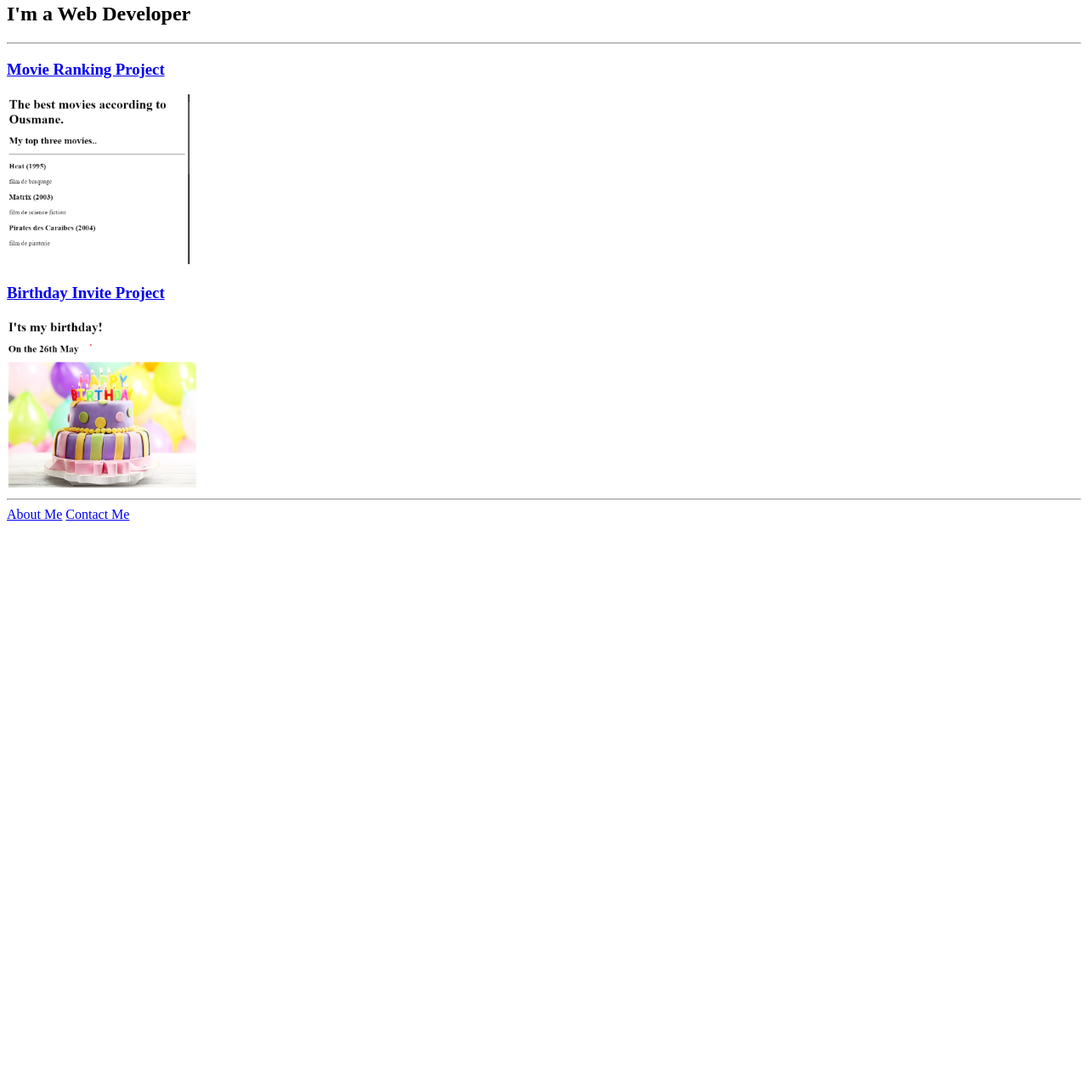
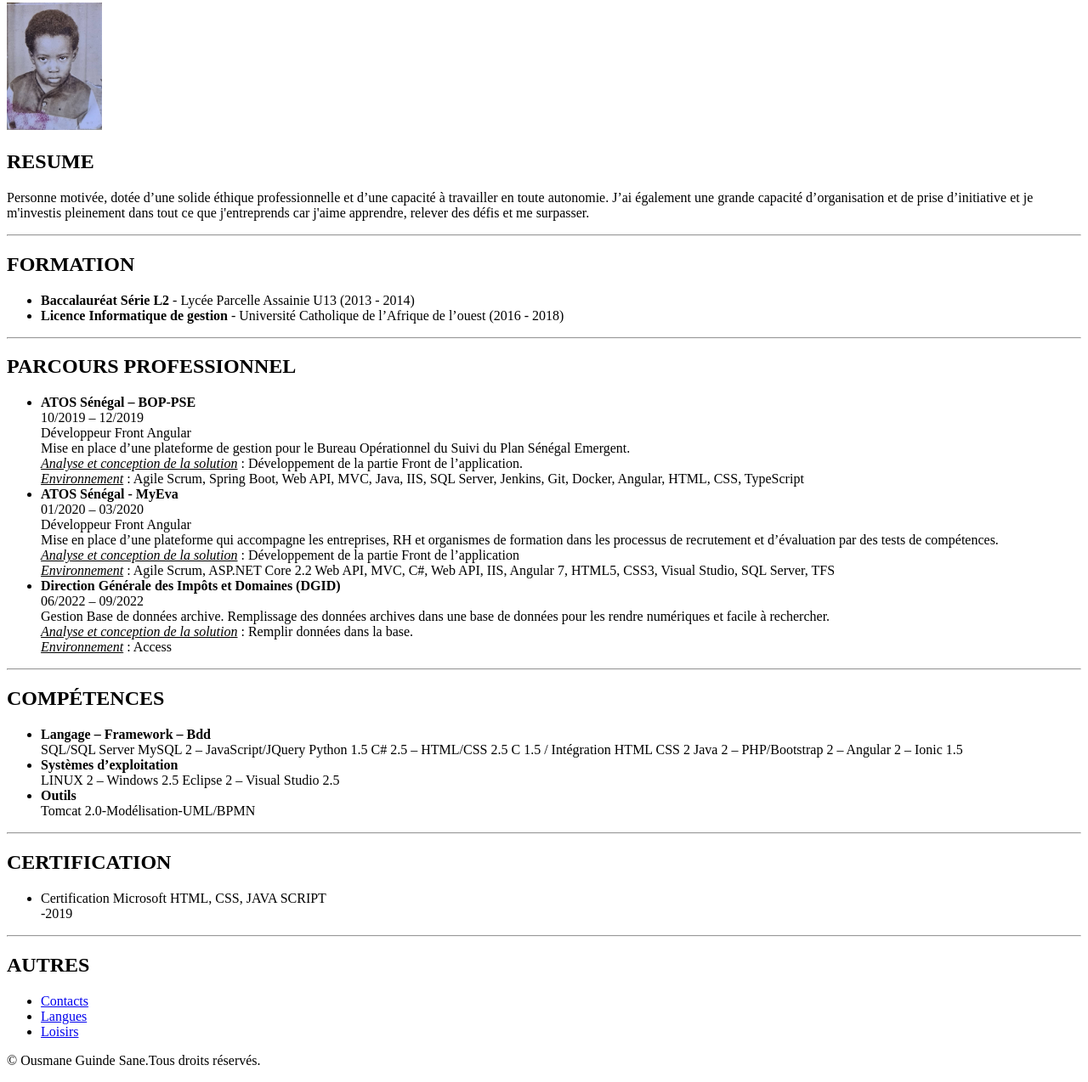
Before and after one commit to Dr-Ston/html-portofolio, a plain HTML site: page index.html in a window 1280 px wide. Shown: the part 77-1351 px from the top of the page at 85% size. Before the commit the page ends 800 px from the top, so only its background shows below. Drawn offline with Linux system fonts and the light colour scheme.

Commit message:
Add files via upload

```diff
--- a/index.html
+++ b/index.html
@@ -1,36 +1,97 @@
-<!-- TODO 1: Create the HTML Boilerplate -->
-
-<!-- TODO 2: Add Your previous projects' HTML into the public folder -->
-
-<!-- TODO 3: Take screenshots of your project previews and add the images to the images folder -->
-
-<!-- TODO 4: Add titles/subtitles etc. -->
-
-<!-- TODO 5: Add a link to the project pages -->
-
-<!-- TODO 6: Add images to show the project previews
-HINT for TODO 6: You can use the height attribute set to 200 to make the image smaller:
-https://developer.mozilla.org/en-US/docs/Web/HTML/Element/img#attr-height -->
-
-<!-- TODO 7: Add the Contact Me and About Me page links -->
 <!DOCTYPE html>
 <html lang="en">
 <head>
     <meta charset="UTF-8">
     <meta name="viewport" content="width=device-width, initial-scale=1.0">
-    <title>Portofolio_Project</title>
+    <title>My Resume</title>
 </head>
 <body>
-    <h1>Ousmane G Sane Portofolio</h1>
-    <h2>I'm a Web Developer</h2>
+    <p>
+        <h1>Ousmane Guinde Sane</h1>
+    </p>
+    <img src="./assets/images/Ogs.jpg" alt="Ogs" height="150">
+    <p>
+        <h2>RESUME</h2>
+        Personne motivée, dotée d’une solide éthique professionnelle et d’une   capacité à travailler en toute autonomie. J’ai également une grande capacité d’organisation et de prise d’initiative et je m'investis pleinement dans tout ce que j'entreprends car j'aime apprendre, relever des défis et me surpasser.
+    </p>
     <hr>
-    <h3><a href="./public/movie-ranking.html">Movie Ranking Project</a></h3>
-    <img src="./assets/images/movie ranking.png" alt="movie ranking" height="200">
-    <h3><a href="./public/birthday-invite.html">Birthday Invite Project</a></h3>
-    <img src="./assets/images/birthday_cake.png" alt="birthday_cake" height="200">
+    <p>
+        <h2>FORMATION</h2>
+        <ul>
+            <li><strong>Baccalauréat Série L2</strong> - Lycée Parcelle Assainie U13 (2013 - 2014) </li>
+            <li><strong>Licence Informatique de gestion</strong> - Université Catholique de l’Afrique de l’ouest (2016 - 2018) </li>
+        </ul>
+    </p>
     <hr>
-    <a href="./public/about.html">About Me</a>
-    <a href="./public/contact.html">Contact Me</a>
+    <p>
+        <h2>PARCOURS PROFESSIONNEL</h2>
+        <ul>
+            <li>
+                <strong>ATOS Sénégal – BOP-PSE</strong> <br>
+                10/2019 – 12/2019 <br>
+                Développeur Front Angular <br>
+                Mise en place d’une plateforme de gestion pour le Bureau Opérationnel du Suivi du Plan Sénégal Emergent. <br>
+                <em><u>Analyse et conception de la solution</u></em> : Développement de la partie Front de l’application. <br>
+                <em><u>Environnement</u></em> : Agile Scrum, Spring Boot, Web API, MVC, Java, IIS, SQL Server, Jenkins, Git, Docker, Angular, HTML, CSS, TypeScript
+            </li>
+            <li>
+                <strong>ATOS Sénégal - MyEva
+                </strong> <br>
+                01/2020 – 03/2020 <br>
+                Développeur Front Angular <br>
+                Mise en place d’une plateforme qui accompagne les entreprises, RH et organismes de formation dans les processus de recrutement et d’évaluation par des tests de compétences. <br>
+                <em><u>Analyse et conception de la solution</u></em> : Développement de la partie Front de l’application <br>
+                <em><u>Environnement</u></em> : Agile Scrum, ASP.NET Core 2.2 Web API, MVC, C#, Web API, IIS, Angular 7, HTML5, CSS3, Visual Studio, SQL Server, TFS
+            </li>
+            <li>
+                <strong>Direction Générale des Impôts et Domaines (DGID)</strong> <br>
+                06/2022 – 09/2022 <br>
+                Gestion Base de données archive. Remplissage des données archives dans une base de données pour les rendre numériques et facile à rechercher.<br>
+                <em><u>Analyse et conception de la solution</u></em> : Remplir données dans la base.<br>
+                <em><u>Environnement</u></em> : Access
+            </li>
+        </ul>
+    </p>
+    <hr>
+    <p>
+        <h2>COMPÉTENCES</h2>
+        <ul>
+            <li>
+                <strong>Langage – Framework – Bdd </strong><br>
+                SQL/SQL Server MySQL 2 – JavaScript/JQuery Python 1.5 C# 2.5 – HTML/CSS 2.5
+                C 1.5 / Intégration HTML CSS 2
+                Java 2 – PHP/Bootstrap 2 – Angular 2 – Ionic 1.5
+            </li>
+            <li>
+                <strong>Systèmes d’exploitation</strong><br>
+                LINUX 2 – Windows 2.5 Eclipse 2 – Visual Studio 2.5
+            </li>
+            <li>
+                <strong>Outils</strong><br>
+                Tomcat 2.0-Modélisation-UML/BPMN
+            </li>
+        </ul>
+    </p>
+    <hr>
+    <p>
+        <h2>CERTIFICATION</h2>
+        <ul>
+            <li>Certification Microsoft HTML, CSS, JAVA SCRIPT <br>
+                -2019
+            </li>
+        </ul>
+    </p>
+    <hr>
+    <p>
+        <h2>AUTRES</h2>
+        <ul>
+            <li><a href="./public/Contact.html">Contacts</a></li>
+            <li><a href="./public/Langues.html">Langues</a></li>
+            <li><a href="./public/Loisirs.html">Loisirs</a></li>
+        </ul>
+    </p>
+    <footer>
+        <p>© Ousmane Guinde Sane.Tous droits réservés.</p>
+    </footer>
 </body>
-
 </html>
```
Also changed, not shown: public/Contact.html (added, +5 -0 lines), public/Langues.html (added, +6 -0 lines), public/Loisirs.html (added, +7 -0 lines), assets/images/Ogs.jpg (added), 1 other file. Lines whose indentation alone changed are shown as unchanged.
